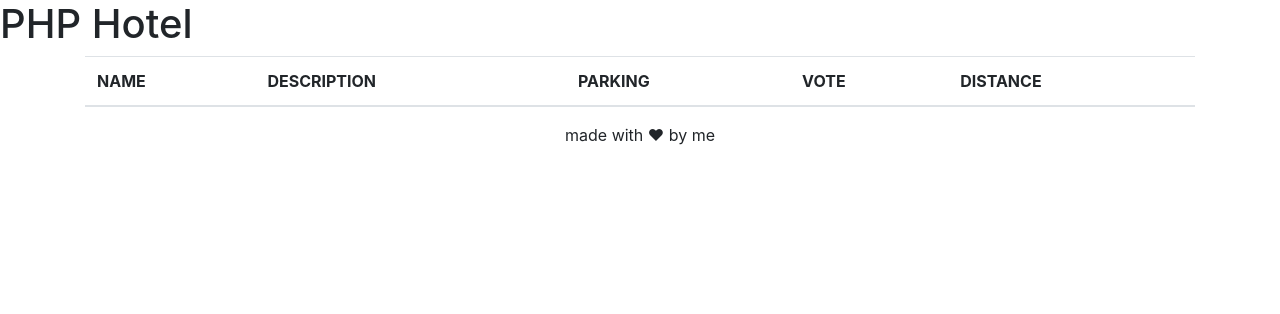
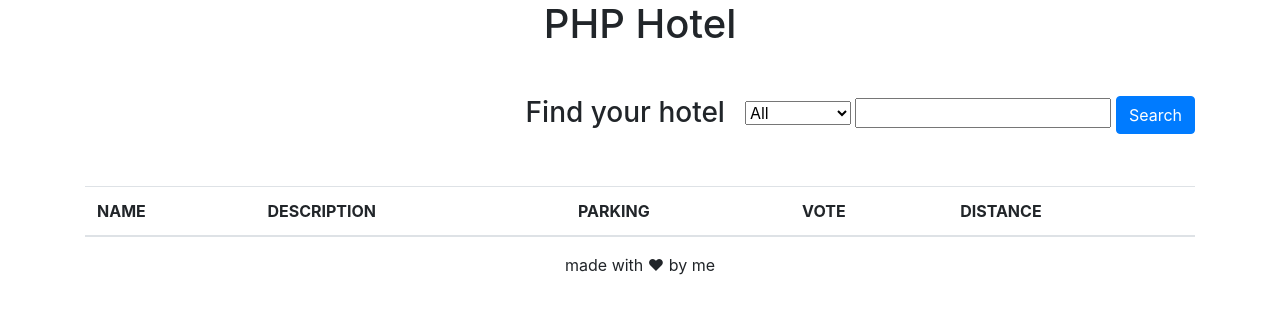
Before and after one commit to itsjackie00/php-hotel, a PHP site: page / in a window 1280 px wide. Shown: the top 314 px of the page. Run offline with PHP 8.4, Linux system fonts and the light colour scheme; data that the repository does not hold is empty; some libraries are stand-ins or nearby versions.

Commit message:
added form

```diff
--- a/Views/header.php
+++ b/Views/header.php
@@ -1,5 +1,6 @@
 <!DOCTYPE html>
 <html lang="en">
+
 <head>
     <meta charset="UTF-8">
     <meta name="viewport" content="width=device-width, initial-scale=1.0">
@@ -11,7 +12,24 @@
 
     <title>PHP Hotel</title>
 </head>
+
 <body>
     <header>
-        <h1>PHP Hotel</h1>
+        <h1 class="text-center">PHP Hotel</h1>
+        <div class="container d-flex justify-content-end mt-5 mb-5  ">
+            <h3 class="text-center">Find your hotel</h3>
+            <div>
+                <form action="index.php" method="GET" class="form-check">
+                    <select name="parking">
+                        <option value="all">All</option>
+                        <option value="1">Parking</option>
+                        <option value="0">No Parking</option>
+                    </select>
+                    <form action="index.php" method="GET">
+                        <input type="text">
+                        <button type="submit" class="btn btn-primary">Search</button>
+                    </form>
+                </form>
+            </div>
+        </div>
     </header>
```
